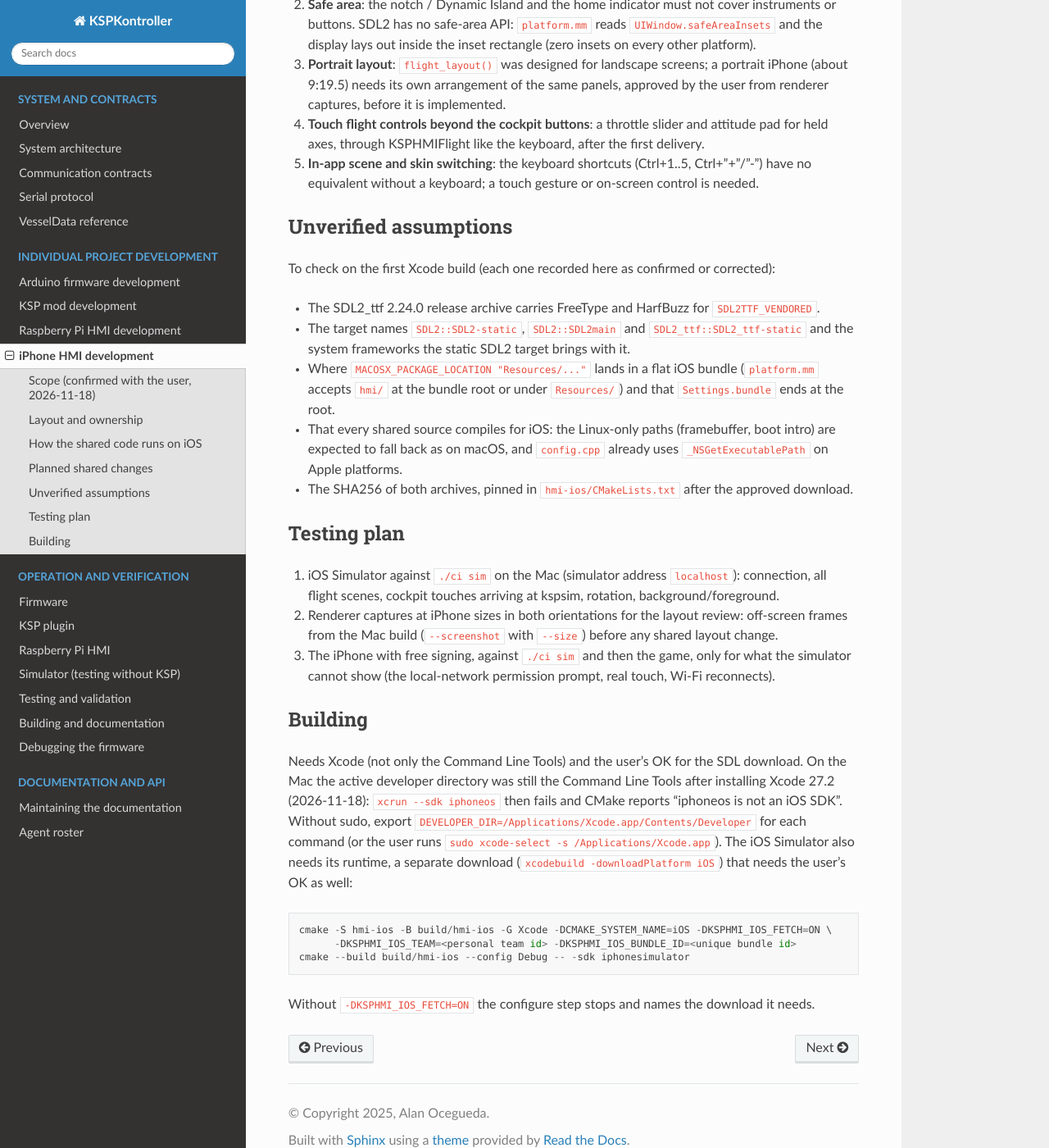
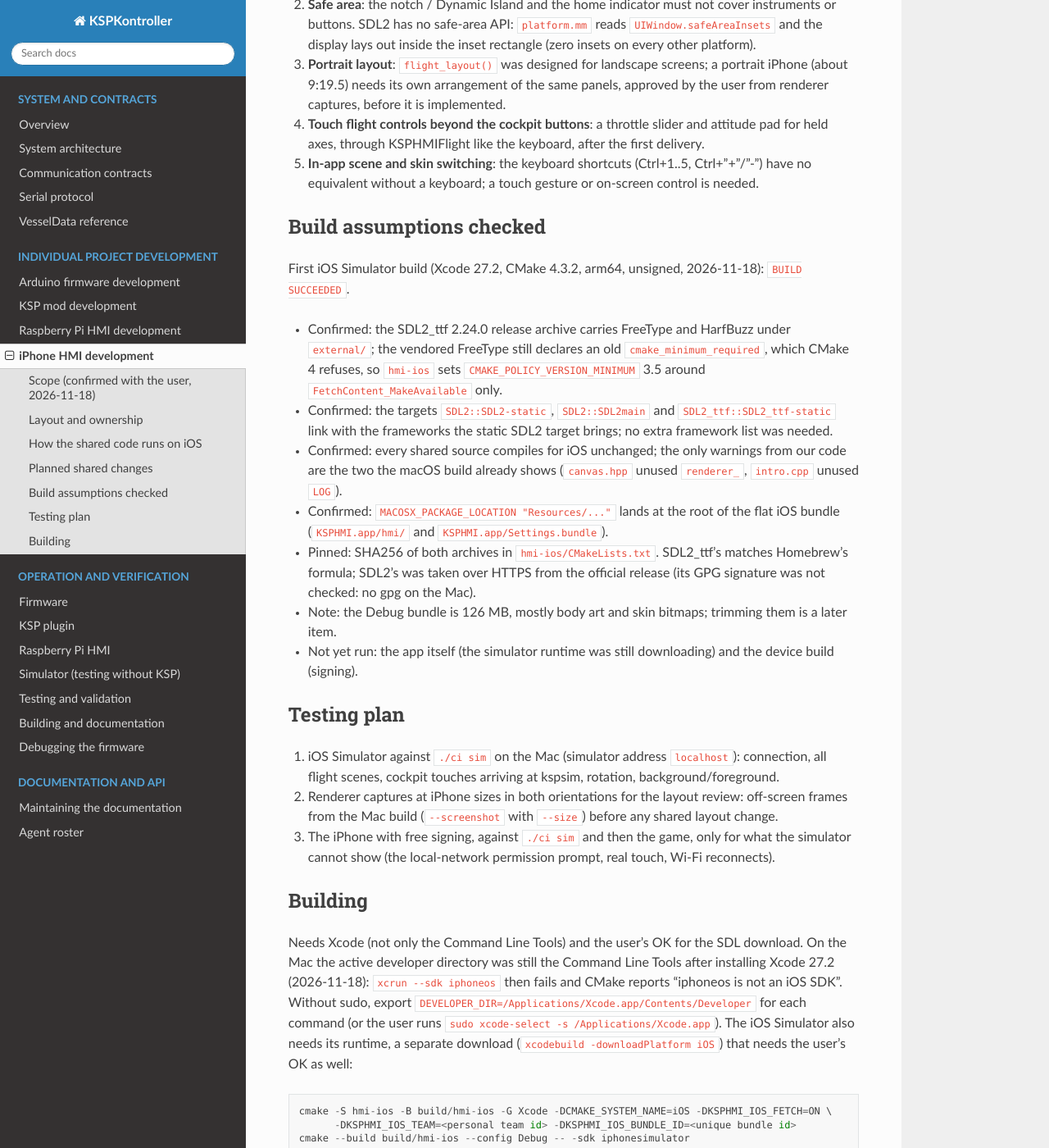
Before and after one commit to AlaNLrdE/KSPKontroller, a Sphinx documentation site: the page built from docs/development/ios.rst, in a window 1280 px wide and 1400 px high, scrolled down 1930 px. Shown: the whole window at 82% size. Built offline with Sphinx 7.4.7 and the Read the Docs theme 3.1.0, drawn with Linux system fonts in a browser that asks for light colours; some of the changed text lies outside the part shown.

Commit message:
build(hmi-ios): first iOS Simulator build; pin SDL2/SDL2_ttf hashes
- Pin SHA256 of SDL2 2.32.10 and SDL2_ttf 2.24.0 (user-approved download).
- CMAKE_POLICY_VERSION_MINIMUM 3.5 around FetchContent only: CMake 4 refuses
  the vendored FreeType's old cmake_minimum_required.
- Info.plist.in comment no longer contains a ${...*} reference (CMake
  configure_file syntax error).
- docs: record the confirmed build assumptions (vendored deps, SDL targets,
  shared sources compile unchanged, flat bundle layout, 126 MB Debug app).

Verified: Xcode 27.2 simulator build (arm64, unsigned) BUILD SUCCEEDED;
only the two pre-existing warnings from our sources. Not run yet.

Co-Authored-By: Claude Opus 5.5 <noreply@anthropic.com>

```diff
--- a/docs/development/ios.rst
+++ b/docs/development/ios.rst
@@ -1,9 +1,8 @@
 iPhone HMI development
 ======================
 
-Status: **design note and build skeleton** (mac-iphonehmi, 2026-11-18). Nothing in this page has run on
-iOS yet: Xcode was still installing when it was written, so every item under "Unverified assumptions"
-must be checked on the first Xcode build before it is described as working.
+Status: **builds for the iOS Simulator, not run yet** (mac-iphonehmi, 2026-11-18). The design below was written
+before Xcode was installed; "Build assumptions checked" records what the first build confirmed.
 
 Scope (confirmed with the user, 2026-11-18)
 -------------------------------------------
@@ -100,19 +99,24 @@ green. None is implemented yet.
 5. **In-app scene and skin switching**: the keyboard shortcuts (Ctrl+1..5, Ctrl+"+"/"-") have no
    equivalent without a keyboard; a touch gesture or on-screen control is needed.
 
-Unverified assumptions
-----------------------
+Build assumptions checked
+-------------------------
 
-To check on the first Xcode build (each one recorded here as confirmed or corrected):
+First iOS Simulator build (Xcode 27.2, CMake 4.3.2, arm64, unsigned, 2026-11-18): ``BUILD SUCCEEDED``.
 
-- The SDL2_ttf 2.24.0 release archive carries FreeType and HarfBuzz for ``SDL2TTF_VENDORED``.
-- The target names ``SDL2::SDL2-static``, ``SDL2::SDL2main`` and ``SDL2_ttf::SDL2_ttf-static`` and the
-  system frameworks the static SDL2 target brings with it.
-- Where ``MACOSX_PACKAGE_LOCATION "Resources/..."`` lands in a flat iOS bundle (``platform.mm`` accepts
-  ``hmi/`` at the bundle root or under ``Resources/``) and that ``Settings.bundle`` ends at the root.
-- That every shared source compiles for iOS: the Linux-only paths (framebuffer, boot intro) are expected
-  to fall back as on macOS, and ``config.cpp`` already uses ``_NSGetExecutablePath`` on Apple platforms.
-- The SHA256 of both archives, pinned in ``hmi-ios/CMakeLists.txt`` after the approved download.
+- Confirmed: the SDL2_ttf 2.24.0 release archive carries FreeType and HarfBuzz under ``external/``; the vendored
+  FreeType still declares an old ``cmake_minimum_required``, which CMake 4 refuses, so ``hmi-ios`` sets
+  ``CMAKE_POLICY_VERSION_MINIMUM`` 3.5 around ``FetchContent_MakeAvailable`` only.
+- Confirmed: the targets ``SDL2::SDL2-static``, ``SDL2::SDL2main`` and ``SDL2_ttf::SDL2_ttf-static`` link with
+  the frameworks the static SDL2 target brings; no extra framework list was needed.
+- Confirmed: every shared source compiles for iOS unchanged; the only warnings from our code are the two the
+  macOS build already shows (``canvas.hpp`` unused ``renderer_``, ``intro.cpp`` unused ``LOG``).
+- Confirmed: ``MACOSX_PACKAGE_LOCATION "Resources/..."`` lands at the root of the flat iOS bundle
+  (``KSPHMI.app/hmi/`` and ``KSPHMI.app/Settings.bundle``).
+- Pinned: SHA256 of both archives in ``hmi-ios/CMakeLists.txt``. SDL2_ttf's matches Homebrew's formula; SDL2's
+  was taken over HTTPS from the official release (its GPG signature was not checked: no gpg on the Mac).
+- Note: the Debug bundle is 126 MB, mostly body art and skin bitmaps; trimming them is a later item.
+- Not yet run: the app itself (the simulator runtime was still downloading) and the device build (signing).
 
 Testing plan
 ------------
```
Also changed, not shown: 2 other files.
